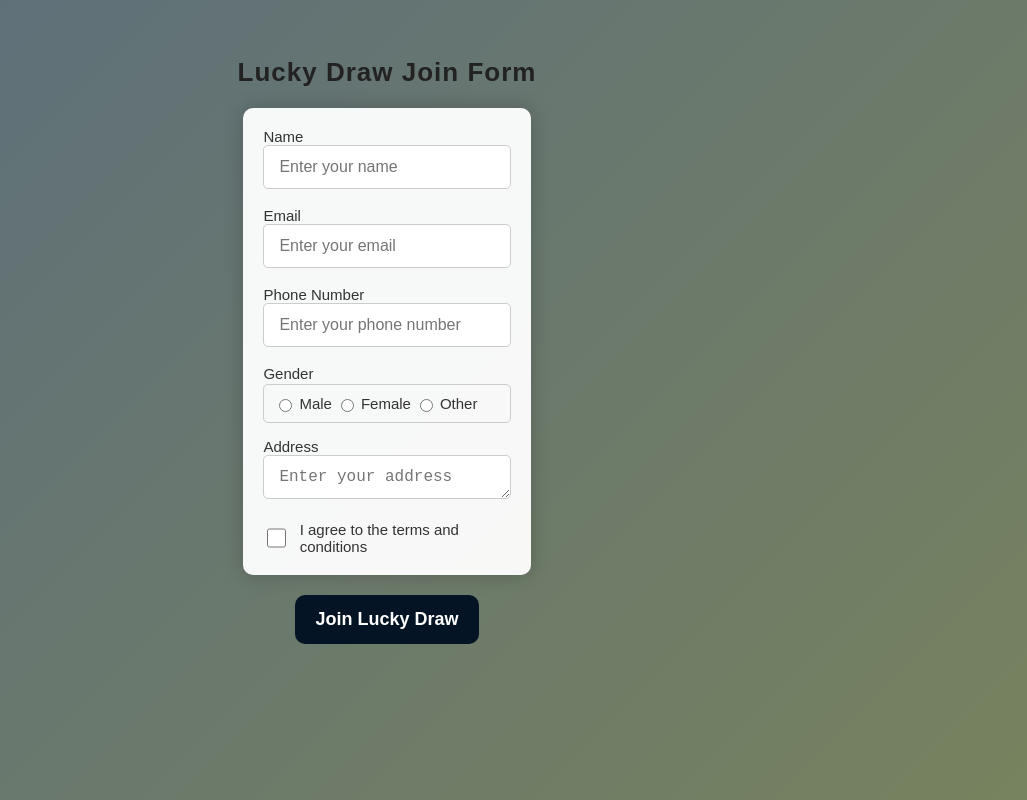
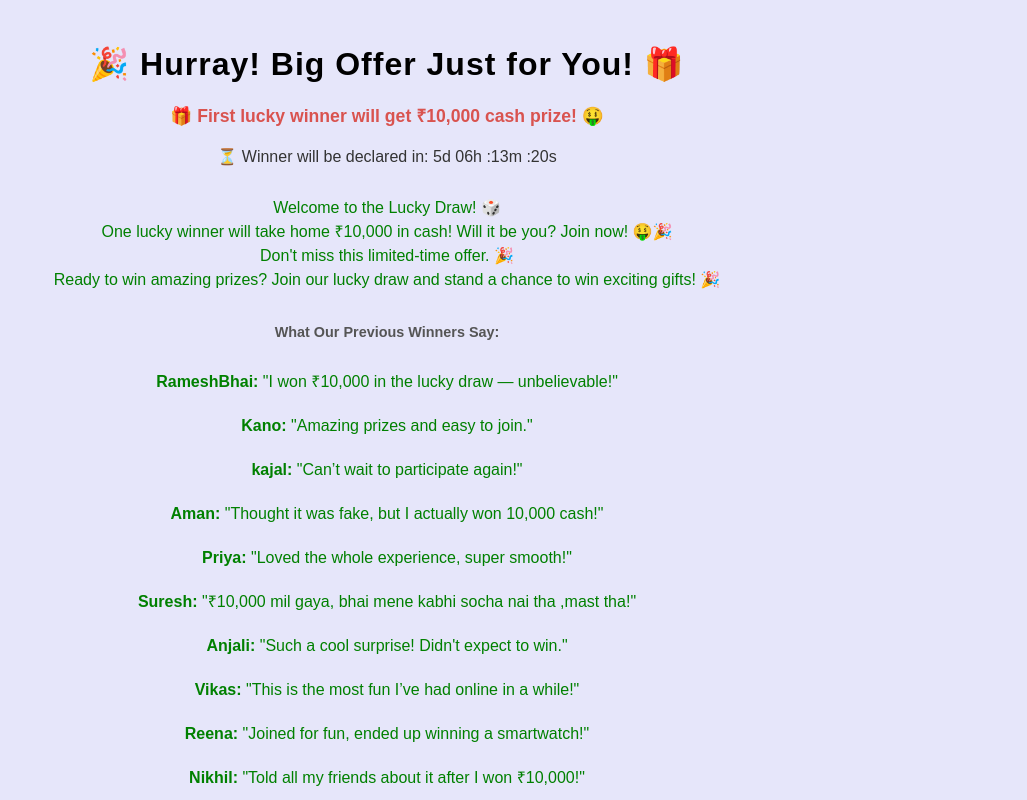
Before and after one commit to Ronak0602/lucky-draw-frontend, a React (Create React App) app: page / in a window 1280 px wide. Shown: the top 800 px of the page, without its empty margins (253-1280 px from the left). Built offline with nearby package versions, Linux system fonts and the light colour scheme.

Commit message:
Added payment proof and QR code functionality

```diff
--- a/src/App.js
+++ b/src/App.js
@@ -1,7 +1,18 @@
+import { Route, BrowserRouter as Router, Routes } from "react-router-dom";
+import IntroPage from "./components/IntroPage";
 import JoinPage from './components/JoinPage';
+import PaymentProofPage from './components/PaymentProofPage';
 
 function App() {
-  return <JoinPage />;
+  return (
+    <Router>
+      <Routes>
+        <Route path="/" element={<IntroPage />} />
+        <Route path="/join" element={<JoinPage />} />
+        <Route path="/payment/:userId" element={<PaymentProofPage />} />
+      </Routes>
+    </Router>
+  );
 }
 
 export default App;
--- /dev/null
+++ b/src/components/CountdownTimer.jsx
@@ -0,0 +1,47 @@
+import { useEffect, useState } from "react";
+
+const CountdownTimer = ({ targetDate }) => {
+  const calculateTimeLeft = () => {
+    const difference = +new Date(targetDate) - +new Date();
+    let timeLeft = {};
+
+    if (difference > 0) {
+      timeLeft = {
+        days: Math.floor(difference / (1000 * 60 * 60 * 24)),
+        hours: Math.floor((difference / (1000 * 60 * 60)) % 24),
+        minutes: Math.floor((difference / 1000 / 60) % 60),
+        seconds: Math.floor((difference / 1000) % 60),
+      };
+    } else {
+      timeLeft = null;
+    }
+
+    return timeLeft;
+  };
+
+  const [timeLeft, setTimeLeft] = useState(calculateTimeLeft());
+
+  useEffect(() => {
+    const timer = setTimeout(() => {
+      setTimeLeft(calculateTimeLeft());
+    }, 1000);
+
+    return () => clearTimeout(timer);
+  });
+
+  if (!timeLeft) {
+    return <p style={{ color: "red", fontWeight: "bold" }}>🎉 The winner has been declared!</p>;
+  }
+
+  return (
+    <div style={{ fontSize: "1rem", color: "#333", margin: "10px 0", textAlign: "center" }}>
+      ⏳ Winner will be declared in:{" "}
+      {timeLeft.days > 0 && `${timeLeft.days}d `}
+      {timeLeft.hours.toString().padStart(2, "0")}h :
+      {timeLeft.minutes.toString().padStart(2, "0")}m :
+      {timeLeft.seconds.toString().padStart(2, "0")}s
+    </div>
+  );
+};
+
+export default CountdownTimer;
--- /dev/null
+++ b/src/components/IntroPage.css
@@ -0,0 +1,85 @@
+/* styles.css ya inline style me daal sakte ho */
+.intro-container {
+  display: flex;
+  flex-direction: column;
+  align-items: center;
+  justify-content: flex-start;
+  height: 120vh;
+  padding: 1rem;
+  padding-top: 5px;
+  background-color: #e6e6fa;
+}
+
+.intro-title {
+  font-size: 2rem;
+  color: black;
+  margin-bottom: 10px;
+  text-align: center;
+  margin-top: 0;
+}
+
+.intro-text {
+  font-size: 1rem;
+  text-align: center;
+  margin: 20px 0;
+  color: green;
+  line-height: 1.5;
+  max-width: 90vw;
+}
+
+.sub-text {
+  font-size: 0.9rem;
+  color: #555;
+  margin-bottom: 30px;
+  max-width: 90vw;
+  text-align: center;
+}
+
+.winners-section {
+  text-align: center;
+}
+
+.start-button {
+  padding: 8px 10px;
+  font-size: 0.9rem;
+  background-color: black;
+  color: #fff;
+  border: none;
+  border-radius: 5px;
+  cursor: pointer;
+  width: 173px;
+  margin-top: -5px;
+}
+
+
+@keyframes bounceIn {
+  0% {
+    opacity: 0;
+    transform: translateY(-50px);
+  }
+  60% {
+    opacity: 1;
+    transform: translateY(20px);
+  }
+  80% {
+    transform: translateY(-10px);
+  }
+  100% {
+    transform: translateY(0);
+  }
+}
+
+.bounce-in {
+  animation: bounceIn 0.8s ease forwards;
+}
+
+
+
+
+.highlight {
+  font-size: 1.1rem;
+  color: #d9534f;
+  font-weight: bold;
+  margin: 10px 0;
+  text-align: center;
+}
--- /dev/null
+++ b/src/components/IntroPage.jsx
@@ -0,0 +1,71 @@
+
+import { useEffect, useState } from "react";
+import { useNavigate } from "react-router-dom";
+import CountdownTimer from "../components/CountdownTimer";
+import "./IntroPage.css";
+
+const previousWinners = [
+    { name: "RameshBhai", comment: "I won ₹10,000 in the lucky draw — unbelievable!" },
+    { name: "Kano", comment: "Amazing prizes and easy to join." },
+    { name: "kajal", comment: "Can’t wait to participate again!" },
+    { name: "Aman", comment: "Thought it was fake, but I actually won 10,000 cash!" },
+    { name: "Priya", comment: "Loved the whole experience, super smooth!" },
+    { name: "Suresh", comment: "₹10,000  mil gaya, bhai mene kabhi socha nai tha ,mast tha!" },
+    { name: "Anjali", comment: "Such a cool surprise! Didn't expect to win." },
+    { name: "Vikas", comment: "This is the most fun I’ve had online in a while!" },
+    { name: "Reena", comment: "Joined for fun, ended up winning a smartwatch!" },
+    { name: "Nikhil", comment: "Told all my friends about it after I won ₹10,000!" },
+    { name: "Meena", comment: "Trustworthy and exciting — love it!" },
+    { name: "Faizan", comment: "First time trying my luck and it actually worked!" }
+];
+
+const winnerDate = "2025-09-25T18:00:00";
+
+const IntroPage = () => {
+    const navigate = useNavigate();
+    const [animate, setAnimate] = useState(false);
+
+    useEffect(() => {
+        setAnimate(true);
+    }, []);
+
+    const handleStart = () => {
+        navigate("/join");
+    };
+
+    return (
+        <div className={`intro-container ${animate ? "bounce-in" : ""}`}>
+            <h1 className="intro-title">🎉 Hurray! Big Offer Just for You! 🎁</h1>
+
+            <p className="highlight bounce-in">
+                🎁 First lucky winner will get ₹10,000 cash prize! 🤑
+            </p>
+
+            <CountdownTimer targetDate={winnerDate} />
+
+            <p className="intro-text">
+                Welcome to the Lucky Draw! 🎲<br />
+                One lucky winner will take home ₹10,000 in cash! Will it be you? Join now! 🤑🎉<br />
+                Don't miss this limited-time offer. 🎉 <br />
+                Ready to win amazing prizes? Join our lucky draw and stand a chance to win exciting gifts! 🎉
+            </p>
+
+            <div className="winners-section">
+                <h2 className="sub-text">What Our Previous Winners Say:</h2>
+                {previousWinners.map((winner, index) => (
+                    <p key={index} className="intro-text">
+                        <strong>{winner.name}:</strong> "{winner.comment}"
+                    </p>
+                ))}
+            </div>
+
+            <button className="start-button" onClick={handleStart}>
+                Start Your Journey 🚀
+            </button>
+        </div>
+    );
+};
+
+
+
+export default IntroPage;
--- a/src/components/JoinPage.css
+++ b/src/components/JoinPage.css
@@ -1,6 +1,6 @@
 body {
   font-family: Poppins, sans-serif;
-  background: linear-gradient(135deg, #5c6e7d 0%, #77825e 100%);
+  background: linear-gradient(135deg, #e6e6fa 0%, #e6e6fa 100%);
   background-attachment: fixed;
   color: #fff;
   padding: 40px 20px;
@@ -29,13 +29,13 @@ h1 {
 }
 
 form {
-  background-color: rgba(255, 255, 255, 0.95);
+  background-color: rgba(233, 225, 225, 0.95);
   padding: 20px 20px;
   border-radius: 10px;
   box-shadow: 0 0 20px rgba(0, 0, 0, 0.2);
   width: 80%;
   max-width: 360px;
-  color: #333;
+  color: #f8f2f2;
   z-index: 1;
 }
 
@@ -75,11 +75,11 @@ button {
   margin-top: 20px;
   background-color: #041424;
   color: #fff;
-  padding: 14px 20px;
+  padding: 7px 30px;
   border: none;
   border-radius: 10px;
   font-size: 18px;
-  font-weight: 600;
+  font-weight: 400;
   cursor: pointer;
   transition: background-color 0.3s ease;
 }
--- a/src/components/JoinPage.jsx
+++ b/src/components/JoinPage.jsx
@@ -1,7 +1,10 @@
 import { useState } from 'react';
+import { useNavigate } from 'react-router-dom';
 import './JoinPage.css';
 
+
 const JoinPage = () => {
+  const navigate = useNavigate();
   const [formData, setFormData] = useState({
     name: '',
     email: '',
@@ -52,16 +55,14 @@ const JoinPage = () => {
       const data = await res.json();
 
       if (res.ok) {
-        setMessageColor("green");
-        setMessage("Congrats! You joined the lucky draw.");
-        setFormData({
-          name: '',
-          email: '',
-          phone: '',
-          gender: '',
-          address: '',
-          terms: false,
-        });
+        const userId = data?.user?._id;
+
+        if (userId) {
+          navigate(`/payment/${userId}`);  // ✅ Go to payment page
+        } else {
+          setMessageColor("red");
+          setMessage("User ID not received from server.");
+        }
       } else {
         setMessageColor("red");
         setMessage(data.message || "Error joining.");
@@ -181,7 +182,7 @@ const JoinPage = () => {
                 {message}
               </p>
             )}
-        </div>
+          </div>
 
 
 
--- /dev/null
+++ b/src/components/PaymentProofPage.jsx
@@ -0,0 +1,58 @@
+import { useState } from 'react';
+import { useParams } from 'react-router-dom';
+
+const PaymentProofPage = () => {
+  const { userId } = useParams();  // Get userId from URL params
+  const [file, setFile] = useState(null);
+  const [message, setMessage] = useState('');
+
+  const handleFileChange = (e) => {
+    setFile(e.target.files ? e.target.files[0] : null);
+  };
+
+  const handleUpload = async () => {
+    if (!file) {
+      setMessage('Please select a file to upload.');
+      return;
+    }
+
+    const formData = new FormData();
+    formData.append('paymentProof', file);
+
+    // Use the environment variable for the production URL
+    const serverUrl = process.env.REACT_APP_SERVER_URL
+
+    try {
+      const res = await fetch(`${serverUrl}api/payment/upload-proof/${userId}`, {
+        method: 'POST',
+        body: formData,
+      });
+
+      const data = await res.json();
+
+      if (res.ok) {
+        setMessage('Payment proof uploaded successfully!');
+      } else {
+        setMessage('Error: ' + data.msg || 'Unknown error');
+      }
+    } catch (err) {
+      setMessage('Error: ' + err.message || 'Something went wrong');
+    }
+  };
+
+  return (
+    <div style={{ textAlign: 'center', padding: '2rem' }}>
+      <h2>Scan this QR to pay ₹1</h2>
+      <img src="/QR_code.jpg" alt="QR Code" width="200" />  {/* QR image path */}
+
+      <br />
+      <input type="file" onChange={handleFileChange} />
+      <br /><br />
+      <button onClick={handleUpload}>Upload Payment Proof</button>
+
+      {message && <p style={{ color: message.includes('Error') ? 'red' : 'green' }}>{message}</p>}
+    </div>
+  );
+};
+
+export default PaymentProofPage;
```
Also changed, not shown: package.json (+4 -7 lines), public/QR_code.jpg (added), 1 other file (tests, documents, lock files or other folders).
